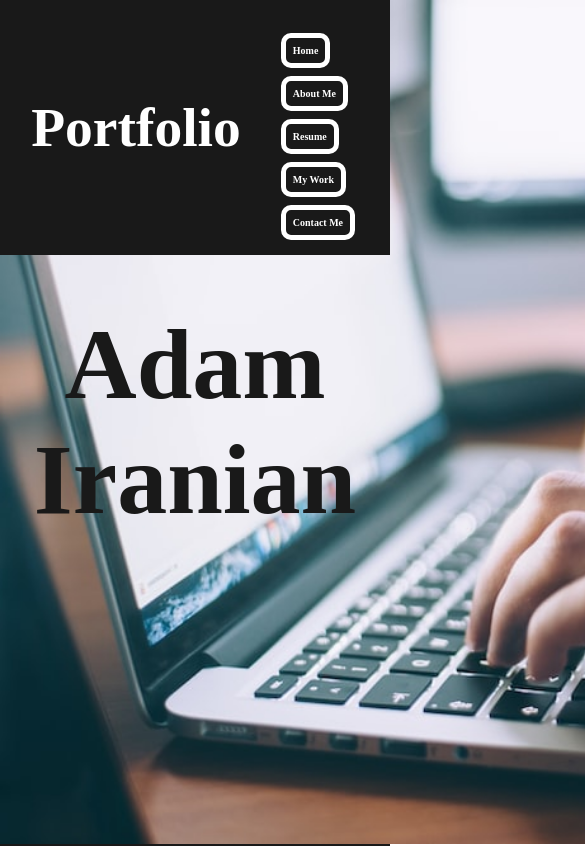
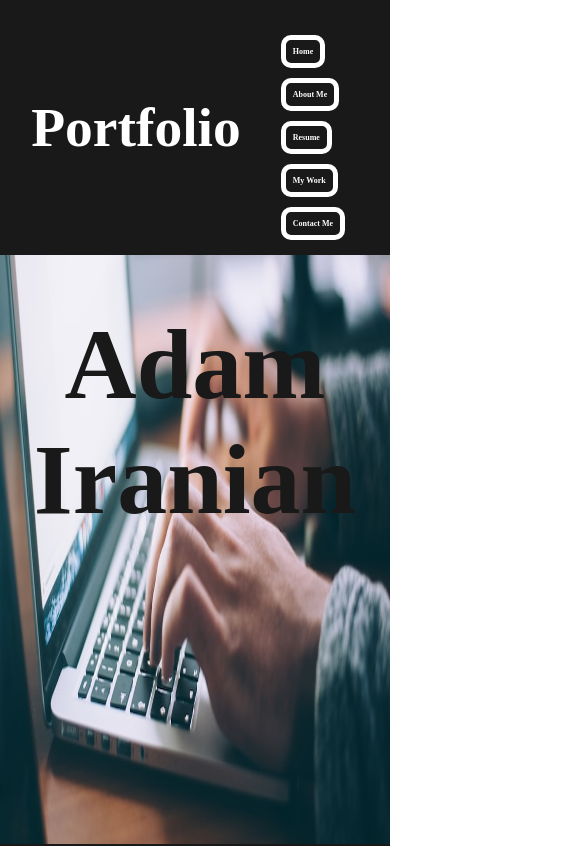
Before and after one commit to Adamiranian/Adam-Portfolio, a plain HTML site: page index.html in a window 390 px wide. Shown: the top 846 px of the page, 585 px wide, since content can reach past the window. Drawn offline with Linux system fonts and the light colour scheme.

Commit message:
fixing media

```diff
--- a/Assets/style.css
+++ b/Assets/style.css
@@ -321,6 +321,7 @@ box-shadow: 0 5px 50px 0 orange inset, 0 5px 50px 0 orange;
     color: white;
 }
 
+/* Media Queries*/
 
 @media screen and (max-width:1450px) {
    nav ul li a {
@@ -353,3 +354,23 @@ box-shadow: 0 5px 50px 0 orange inset, 0 5px 50px 0 orange;
         font-size: 10px;
     }
 }
+
+@media screen and (max-width: 1212px) {
+    .photo{
+        width: 100%;
+    }
+
+}
+@media screen and (max-width: 1187px) {
+    nav ul li a{
+        font-size: 8px;
+
+    }
+}
+@media screen and (max-width: 1130px) {
+    html, body{
+        width:100%;
+        overflow-x:hidden;
+        }
+
+}
```
